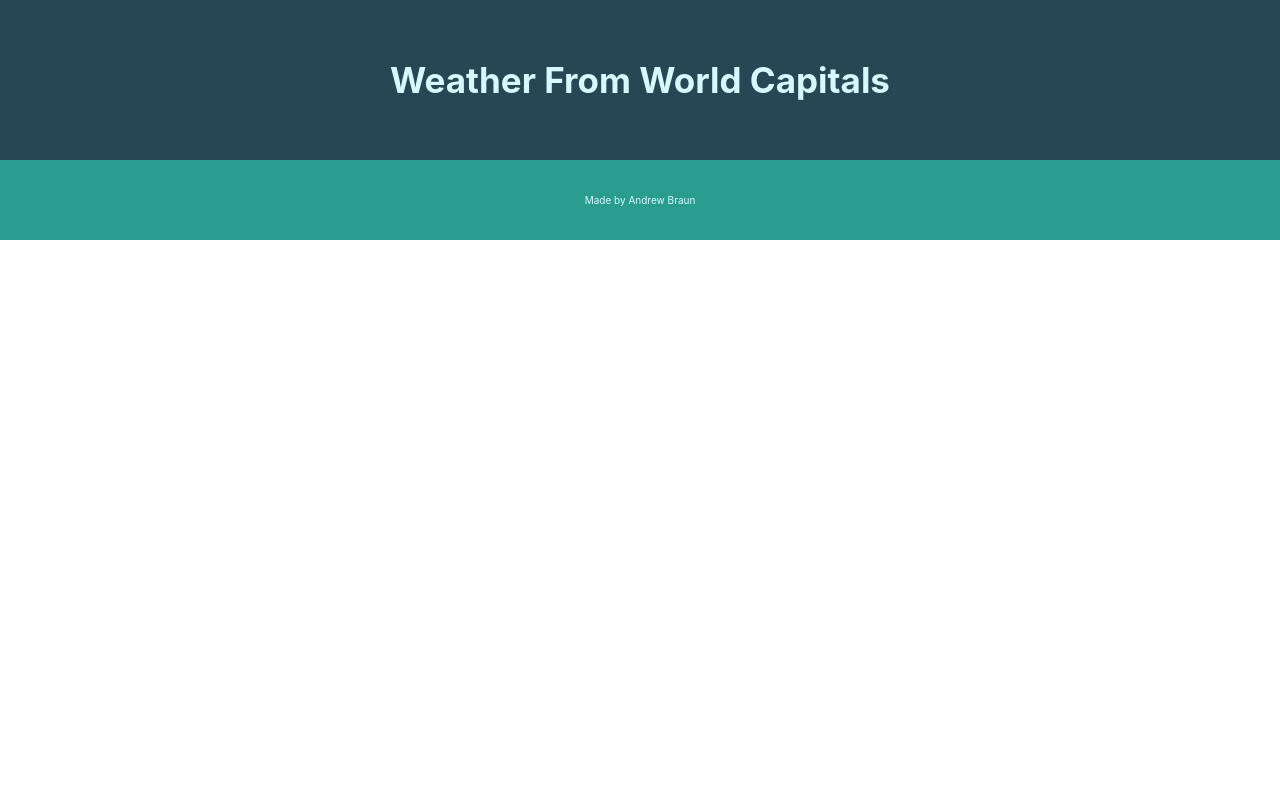
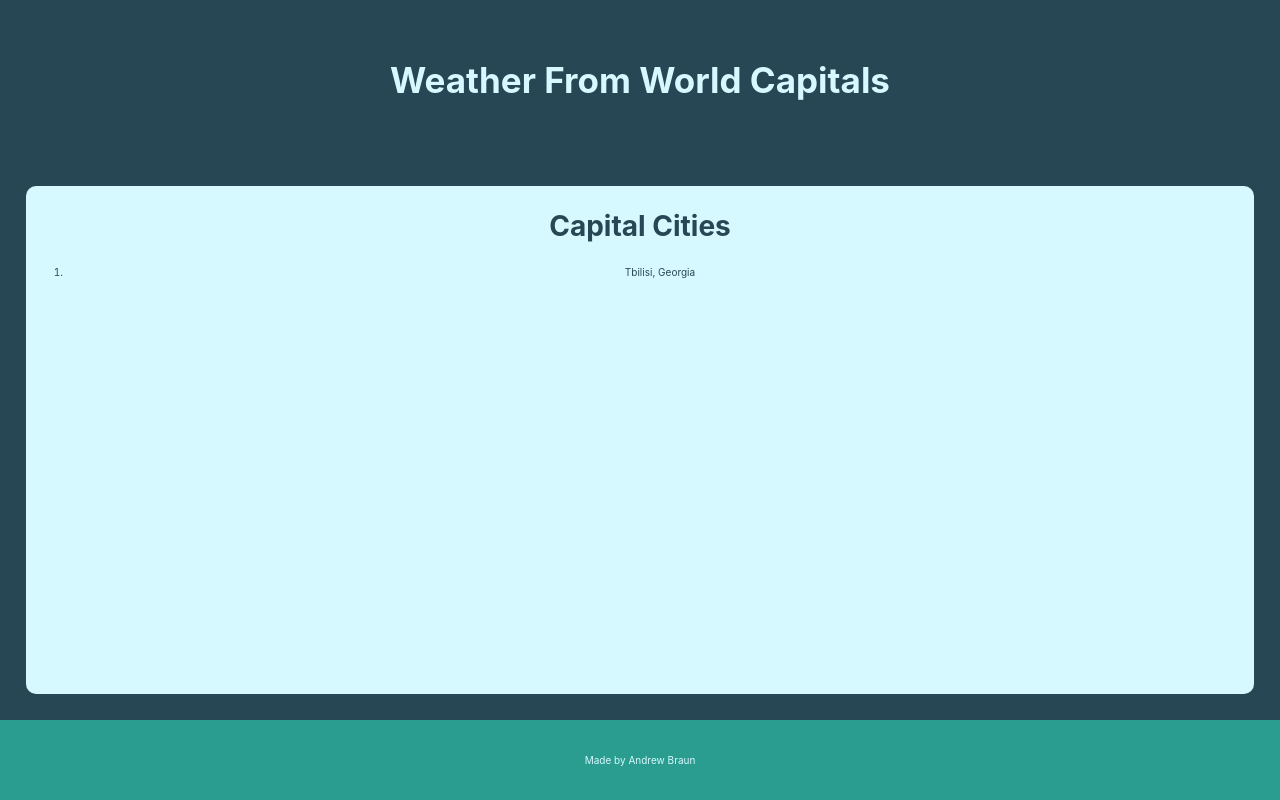
Before and after one commit to andrew-braun/capital-city-weather, a React (Create React App) app: page / in a window 1280 px wide. Built offline with nearby package versions, Linux system fonts and the light colour scheme.

Commit message:
added city data components and container

```diff
--- /dev/null
+++ b/src/components/CityData.js
@@ -0,0 +1,11 @@
+import React from "react";
+
+const CityData = ({ city, country }) => {
+    return (
+        <li className="city-item">
+            <span>{city}</span>, <span>{country}</span>
+        </li>
+    )
+}
+
+export default CityData;
--- /dev/null
+++ b/src/components/DataContainer.js
@@ -0,0 +1,17 @@
+import React from "react";
+import CityData from './CityData';
+
+const DataContainer = ({  }) => {
+    return (
+        <article className="data-container">
+            <h2>Capital Cities</h2>
+            <div className="city-list">
+                <ol>
+                    {<CityData city="Tbilisi" country="Georgia" />}
+                </ol>
+            </div>
+        </article>
+    )
+}
+
+export default DataContainer;
--- a/src/components/Footer.js
+++ b/src/components/Footer.js
@@ -1,4 +1,4 @@
-import React, { Component } from "react";
+import React from "react";
 
 class Footer extends React.Component {
     render() {
--- a/src/components/Header.js
+++ b/src/components/Header.js
@@ -1,4 +1,4 @@
-import React, { Component } from "react";
+import React from "react";
 
 class Header extends React.Component {
     render() {
--- a/src/containers/App.css
+++ b/src/containers/App.css
@@ -4,22 +4,36 @@
 }
 
 .app-header {
-  background-color: var(--charcoal);
-  min-height: 20vh;
-  max-height: 25vh;
   display: flex;
   flex-direction: column;
   align-items: center;
   justify-content: center;
+  min-height: 20vh;
+  max-height: 25vh;
+  background-color: var(--charcoal);
   color: var(--cyan);
 }
 
 .app-footer {
-  background-color: var(--teal);
-  min-height: 10vh;
-  max-height: 15vh;
   display: flex;
   align-items: center;
   justify-content: center;
+  min-height: 10vh;
+  max-height: 15vh;
+  background-color: var(--teal);
   color: var(--cyan);
 }
+
+.main-container {
+  display: grid;
+  grid-template-columns: repeat(auto-fill, minmax(15rem, 100%));
+  min-height: 70vh;
+  background-color: var(--charcoal);
+}
+
+.data-container {
+  margin: 2%;
+  border-radius: 1rem;
+  background-color: var(--cyan);
+  color: var(--charcoal)
+}
--- a/src/containers/App.js
+++ b/src/containers/App.js
@@ -2,13 +2,14 @@ import React from "react";
 import "./App.css";
 import Header from "../components/Header"
 import Footer from "../components/Footer"
+import DataContainer from "../components/DataContainer"
 
 function App() {
   return (
     <div className="App">
       <Header />
       <main className="main-container">
-
+        <DataContainer />
       </main>
       <Footer />
     </div>
```
